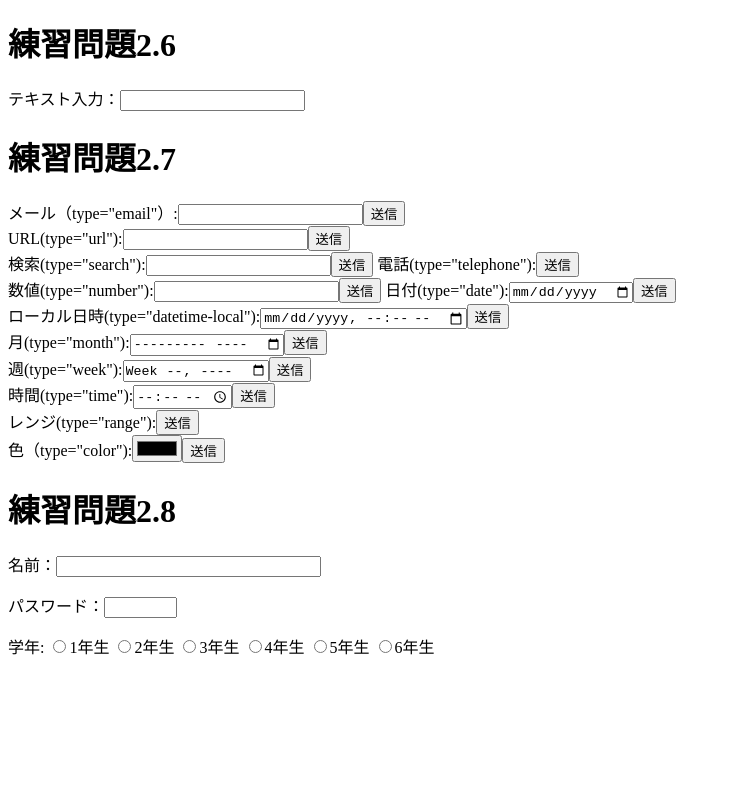
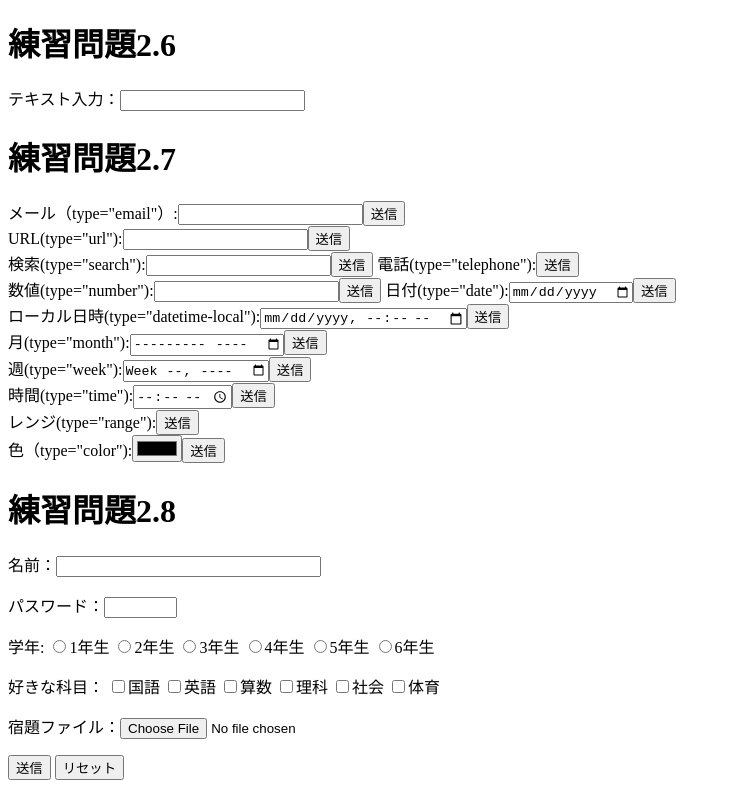
Before and after one commit to zm21262odanaka/web2022-1, a plain HTML site: page index.html in a window 1280 px wide. Shown: the part 1382-2178 px from the top of the page, without its empty margins (0-731 px from the left). Before the commit the page ends 2056 px from the top, so only its background shows below. Drawn offline with Linux system fonts and the light colour scheme.

Commit message:
Update index.html

```diff
--- a/index.html
+++ b/index.html
@@ -152,6 +152,19 @@ style="margin:1ex">x<sup>2</sup>+y<sup>2</sup>=z<sup>2</sup>
 <label><input type="radio" name="gakunen" value="6">6年生</label>
 </p>
 
+<p>好きな科目：
+<label><input type="checkbox" name="kamoku" value="kokugo">国語</label>
+<label><input type="checkbox" name="kamoku" value="eigo">英語</label>
+<label><input type="checkbox" name="kamoku" value="sansu">算数</label>
+<label><input type="checkbox" name="kamoku" value="rika">理科</label>
+<label><input type="checkbox" name="kamoku" value="syakai">社会</label>
+<label><input type="checkbox" name="kamoku" value="taiiku">体育</label>
+</p>
+<p><label>宿題ファイル：<input type="file" name="syukudai"></label></p>
+<p>
+<input type="submit" value="送信">
+<input type="reset" value="リセット">
+</p>
 
 </body>
 
```
